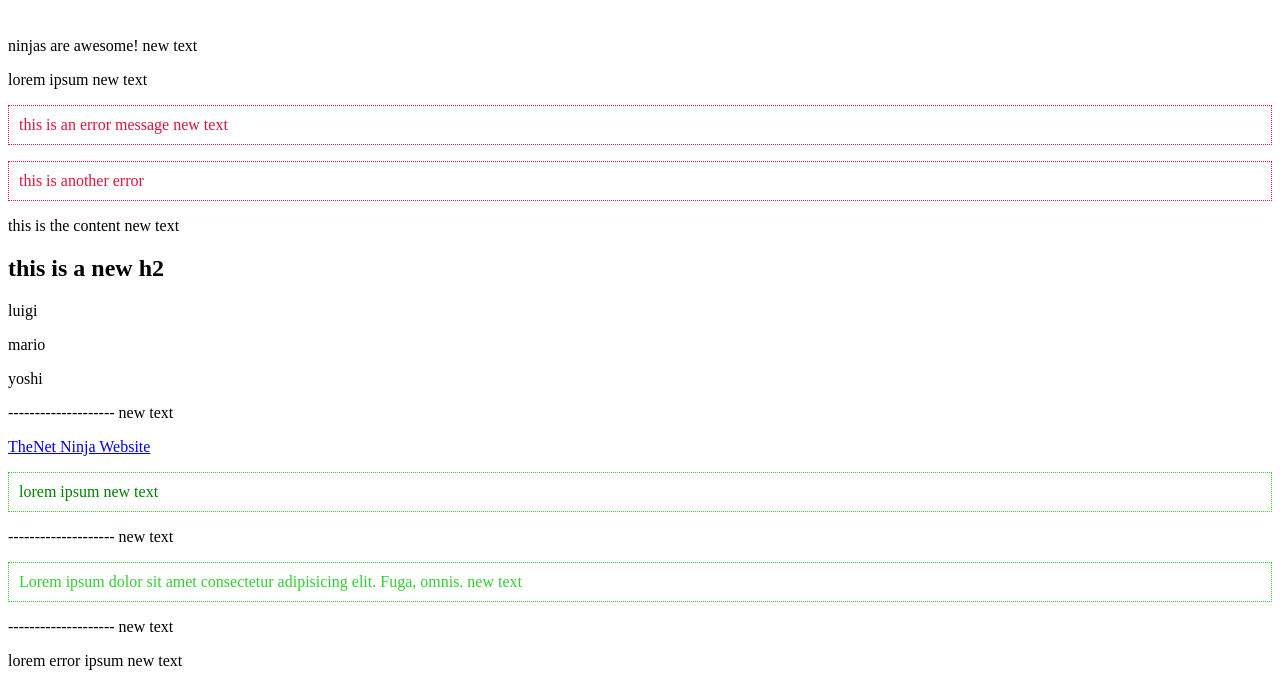
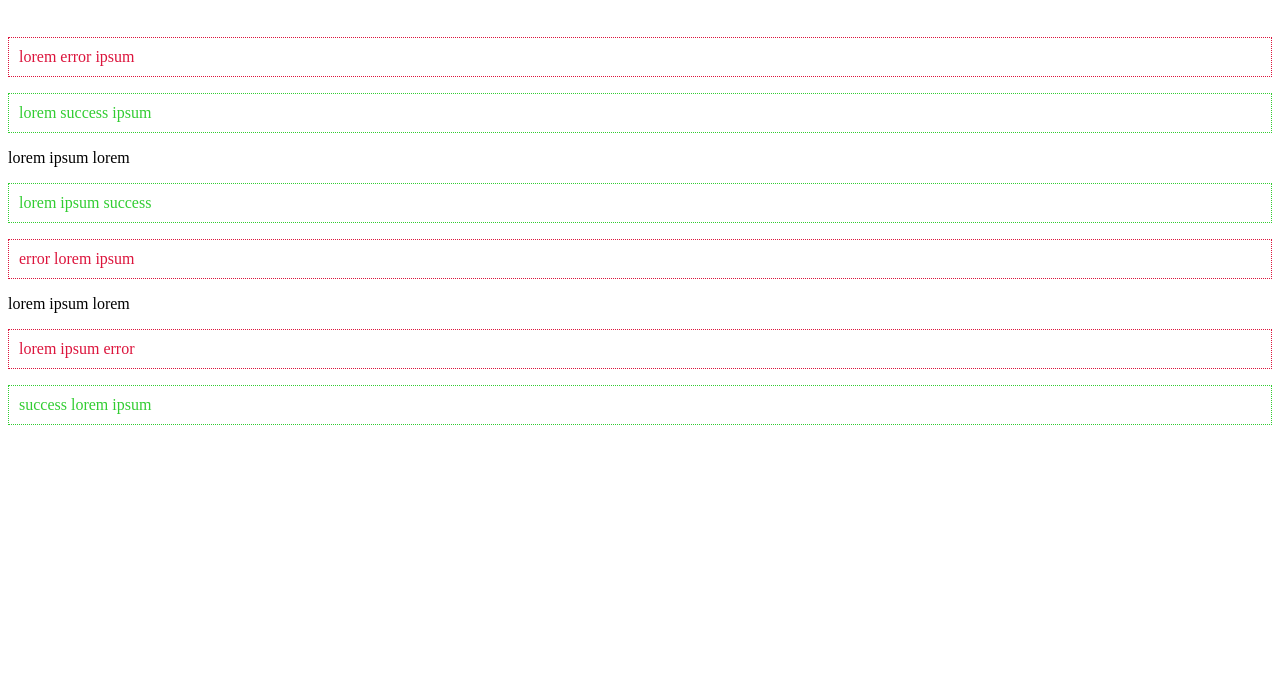
Before and after one commit to NecmettinKizildag/modern-javascript-tutorial, a plain HTML site: page chapter 6/index.html in a window 1280 px wide. Shown: the part 112-795 px from the top of the page. Drawn offline with Linux system fonts and the light colour scheme.

Commit message:
project finished

```diff
--- a/chapter 6/index.html
+++ b/chapter 6/index.html
@@ -7,9 +7,9 @@
     <title>Document</title>
 </head>
 <body>
-    <h1 id="page-title" style="color: orange;">Interacting with Browser</h1>
+    <h1 class="title" id="page-title" style="color: orange;">Interacting with Browser</h1>
 
-    <div>
+    <!--<div>
         <p>hello, world</p>
         <p>lorem ipsum</p>
         <p class="error">this is an error message</p>
@@ -31,7 +31,7 @@
 
     <p class="error">Lorem ipsum dolor sit amet consectetur adipisicing elit. Fuga, omnis.</p>
 
-    <p>--------------------</p>
+    <p>--------------------</p> -->
 
     <p>lorem error ipsum</p>
     <p>lorem success ipsum</p>
--- a/chapter 6/sandbox.js
+++ b/chapter 6/sandbox.js
@@ -18,9 +18,9 @@ paras.forEach(each =>{
 });
 
 
-const errors = document.querySelectorAll('.error');
+//const errors = document.querySelectorAll('.error');
 
-console.log(errors);
+//console.log(errors);
 
 
 
@@ -42,32 +42,32 @@ console.log(title2);
 
 
 
-const para2 = document.querySelector('p');
+//const para2 = document.querySelector('p');
 
-console.log(para2.innerText);
+//console.log(para2.innerText);
 
-para2.innerText = 'ninjas are awesome!';
-console.log(para2.innerText);
+//para2.innerText = 'ninjas are awesome!';
+//console.log(para2.innerText);
 
-const paras1 = document.querySelectorAll('p');
+//const paras1 = document.querySelectorAll('p');
 
-paras1.forEach(each=>{
+/*paras1.forEach(each=>{
     console.log(each.innerText);
     each.innerText += ' new text';
-});
+});*/
 
 
 const content = document.querySelector('.content');
 
-console.log(content.innerHTML);
-content.innerHTML += '<h2>this is a new h2</h2>';
+//console.log(content.innerHTML);
+//content.innerHTML += '<h2>this is a new h2</h2>';
 
 
 const people = ['luigi','mario','yoshi'];
 
-people.forEach(each=>{
-    content.innerHTML+=`<p>${each}</p>`;
-});
+//people.forEach(each=>{
+//    content.innerHTML+=`<p>${each}</p>`;
+//});
 
 
 
@@ -75,17 +75,17 @@ people.forEach(each=>{
 
 const link = document.querySelector('a');
 
-console.log(link.getAttribute('href'));
+//console.log(link.getAttribute('href'));
 
-link.setAttribute('href','https://www.netninja.co.uk');
-link.innerText = 'TheNet Ninja Website';
+//link.setAttribute('href','https://www.netninja.co.uk');
+//link.innerText = 'TheNet Ninja Website';
 
 const mssg = document.querySelector('body > p.error');
 
-console.log(mssg.getAttribute('class'));
-mssg.setAttribute('class','success')
+//console.log(mssg.getAttribute('class'));
+//mssg.setAttribute('class','success')
 
-mssg.setAttribute('style','color:green;');
+//mssg.setAttribute('style','color:green;');
 
 
 const title3 = document.querySelector('h1');
@@ -106,10 +106,27 @@ title3.style.margin = '';
 
 
 
-const content1 = document.querySelector('body > p.error');
+//const content1 = document.querySelector('body > p.error');
 
-console.log(content1.classList);
-content1.classList.add('error');
-content1.classList.remove('error');
+//console.log(content1.classList);
+//content1.classList.add('error');
+//content1.classList.remove('error');
 
-content1.classList.add('success')
+//content1.classList.add('success')
+
+
+const paras2 = document.querySelectorAll('p');
+
+paras2.forEach(p=>{
+    if(p.textContent.includes('error')){
+        p.classList.add('error');
+    }
+
+    if(p.innerText.includes('success')){
+        p.classList.add('success');
+    }
+});
+
+const title4 = document.querySelector('.title');
+title4.classList.toggle('test'); // toggle class degeri yoksa ekler , varsa cikarir
+title4.classList.toggle('test');
```
